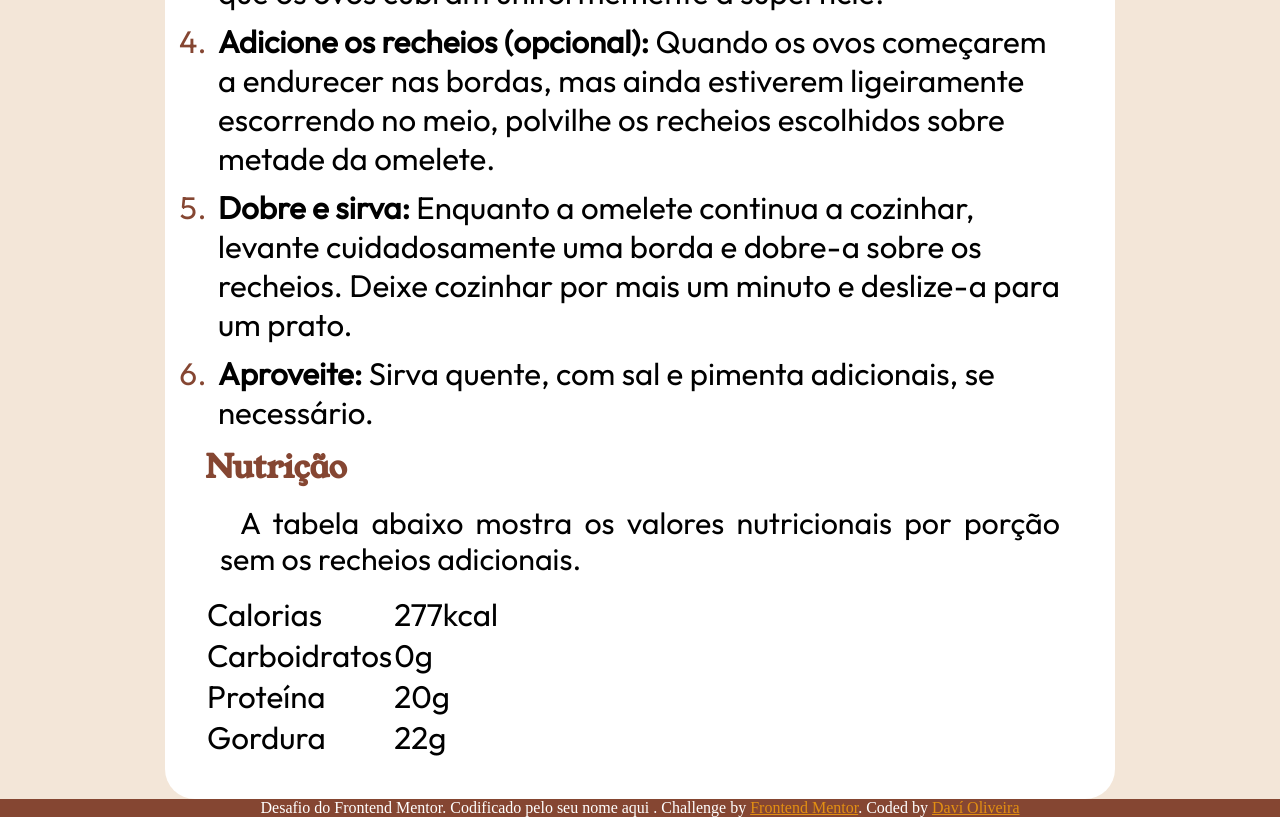
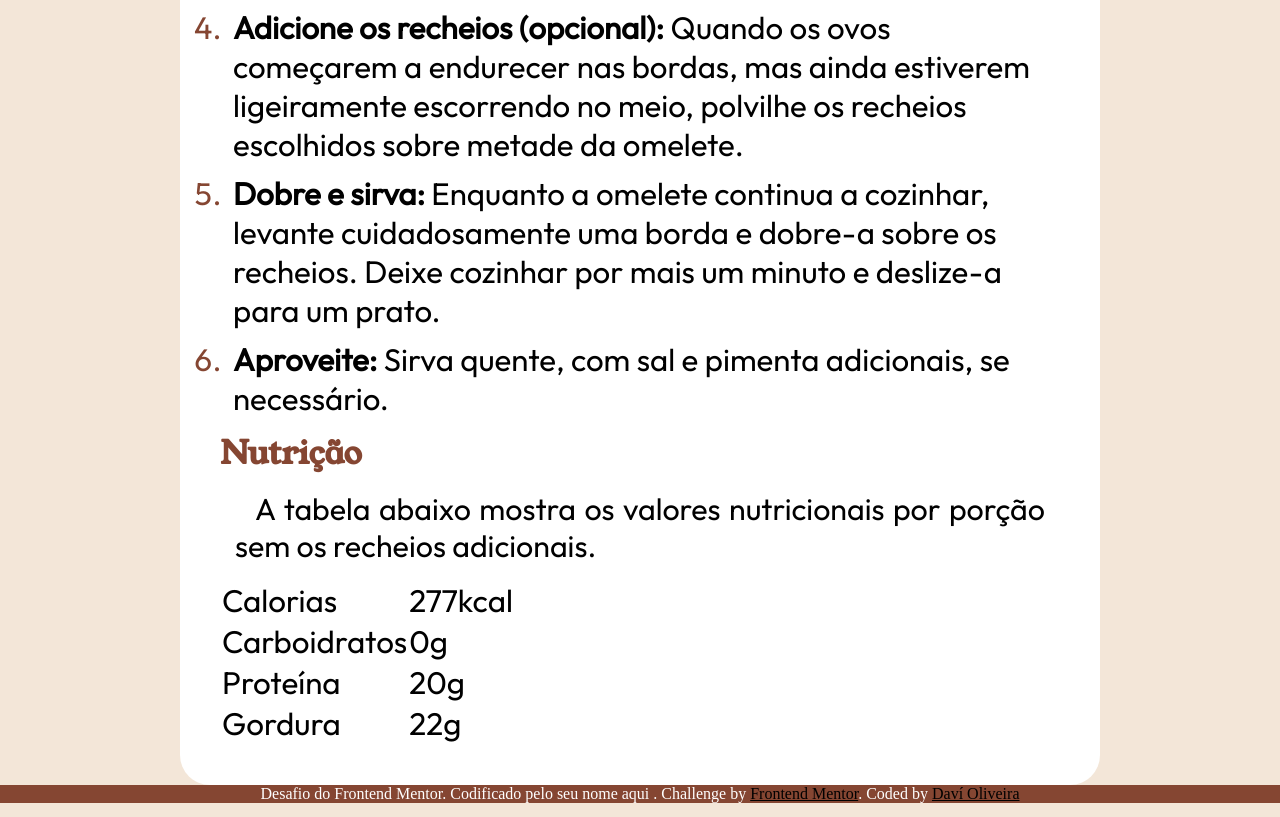
Before and after one commit to Davi-Dev25/Desafio-do-omelete, a plain HTML site: page index.html in a window 1280 px wide. Shown: the part 1761-2578 px from the top of the page. Drawn offline with Linux system fonts and the light colour scheme.

Commit message:
modificações

```diff
--- a/style/style.css
+++ b/style/style.css
@@ -24,7 +24,8 @@ body{
     background-color: var(--cor1);
 }
 main{
-    width: 870px;
+    min-width:300px;
+    max-width: 840px;
     margin: auto;
     margin-top: 30px;
     padding: 40px;
@@ -102,5 +103,5 @@ footer{
 }
 footer a{
     text-decoration: underline;
-    color:rgb(227, 143, 18);
+    color:black;
 }
```
